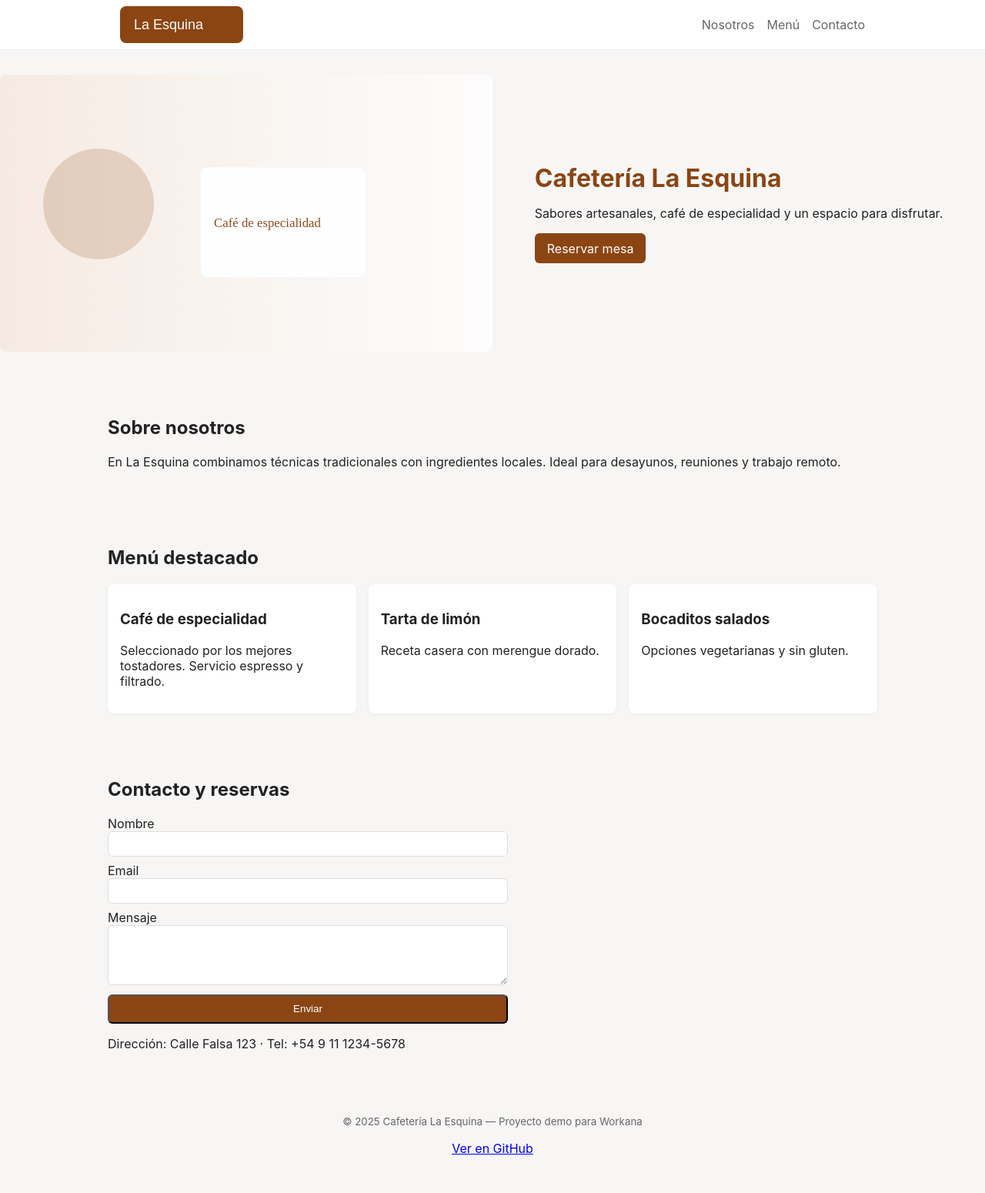
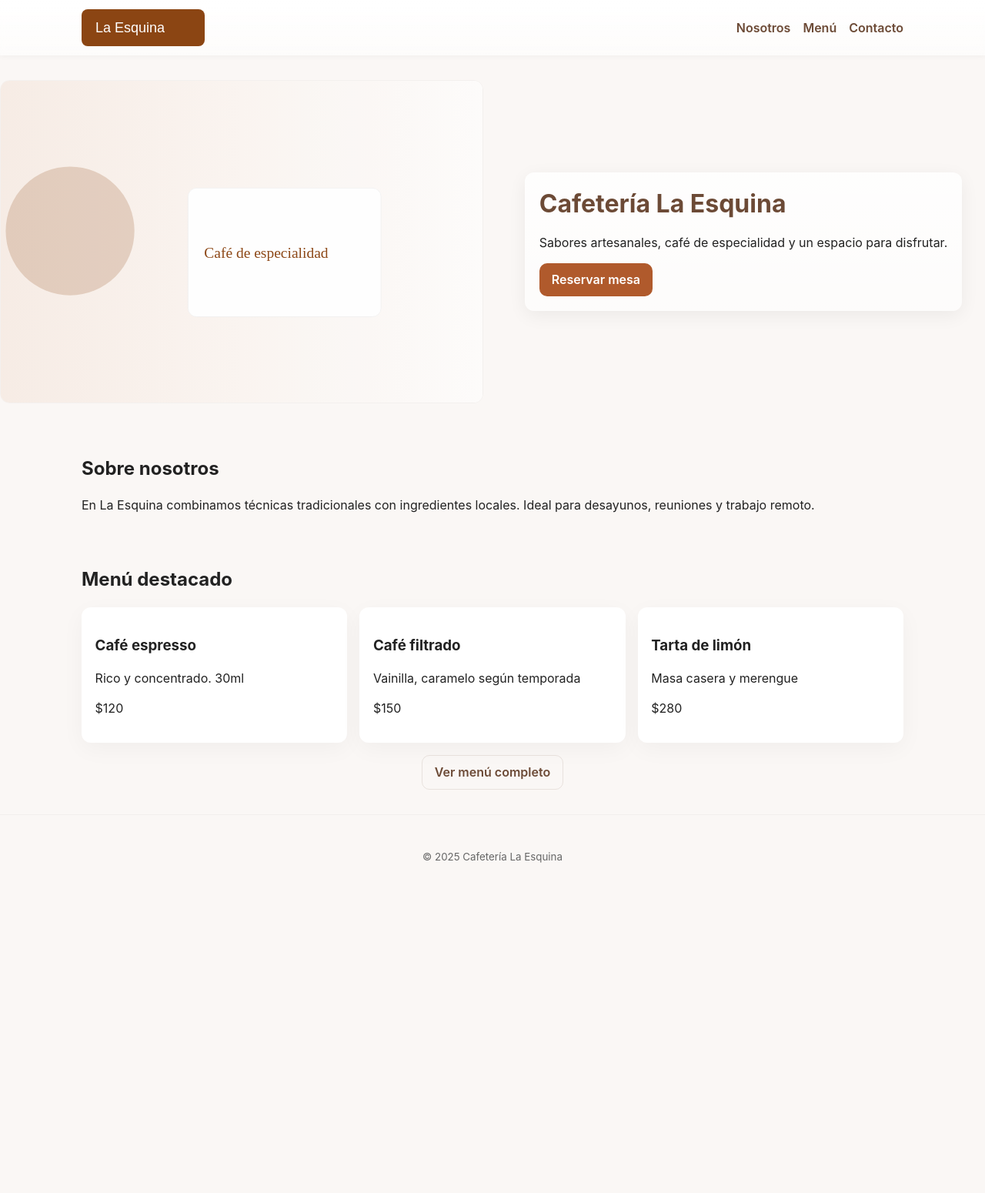
Before and after one commit to BryanDav1d/cafeteria-la-esquina, a plain HTML site: page index.html in a window 1280 px wide. Shown: the whole page at 77% size. After the commit the page ends 1165 px from the top, so only its background shows below. Drawn offline with Linux system fonts and the light colour scheme.

Commit message:
Mejora: sitio multipágina responsive, patrón MVC ligero, nuevas páginas y estilos

```diff
--- a/index.html
+++ b/index.html
@@ -8,72 +8,37 @@
   <meta name="description" content="Cafetería La Esquina: café de especialidad, repostería artesanal y ambiente acogedor. Proyecto demo para perfil Workana.">
 </head>
 <body>
-  <header class="site-header">
-    <div class="container header-inner">
-      <a href="#" class="logo">
-        <img src="assets/logo.svg" alt="La Esquina logo" height="48">
-      </a>
-      <nav class="nav">
-        <a href="#about">Nosotros</a>
-        <a href="#menu">Menú</a>
-        <a href="#contact">Contacto</a>
-      </nav>
-      <button class="nav-toggle" aria-label="Abrir menú">☰</button>
-    </div>
-  </header>
+  <body data-page="home">
+  <!-- Header (injected by JS) -->
+  <div id="site-header"></div>
 
-  <main>
+  <main id="main-content">
     <section class="hero">
       <img src="assets/hero.svg" alt="Café y repostería" class="hero-image">
       <div class="hero-content container">
         <h1>Cafetería La Esquina</h1>
         <p>Sabores artesanales, café de especialidad y un espacio para disfrutar.</p>
-        <a class="btn" href="#contact">Reservar mesa</a>
+        <a class="btn" href="contact.html">Reservar mesa</a>
       </div>
     </section>
 
-    <section id="about" class="container about">
+    <section class="container about">
       <h2>Sobre nosotros</h2>
       <p>En La Esquina combinamos técnicas tradicionales con ingredientes locales. Ideal para desayunos, reuniones y trabajo remoto.</p>
     </section>
 
-    <section id="menu" class="container menu">
+    <section class="container menu-preview">
       <h2>Menú destacado</h2>
-      <div class="cards">
-        <article class="card">
-          <h3>Café de especialidad</h3>
-          <p>Seleccionado por los mejores tostadores. Servicio espresso y filtrado.</p>
-        </article>
-        <article class="card">
-          <h3>Tarta de limón</h3>
-          <p>Receta casera con merengue dorado.</p>
-        </article>
-        <article class="card">
-          <h3>Bocaditos salados</h3>
-          <p>Opciones vegetarianas y sin gluten.</p>
-        </article>
-      </div>
-    </section>
-
-    <section id="contact" class="container contact">
-      <h2>Contacto y reservas</h2>
-      <form id="contactForm">
-        <label>Nombre<input type="text" name="name" required></label>
-        <label>Email<input type="email" name="email" required></label>
-        <label>Mensaje<textarea name="message" rows="4" required></textarea></label>
-        <button type="submit" class="btn">Enviar</button>
-      </form>
-      <p class="note">Dirección: Calle Falsa 123 · Tel: +54 9 11 1234-5678</p>
+      <div id="menuPreview" class="cards"></div>
+      <p class="align-center"><a class="btn outline" href="menu.html">Ver menú completo</a></p>
     </section>
   </main>
 
-  <footer class="site-footer">
-    <div class="container">
-      <small>© <span id="year"></span> Cafetería La Esquina — Proyecto demo para Workana</small>
-      <p><a href="#">Ver en GitHub</a></p>
-    </div>
-  </footer>
+  <div id="site-footer"></div>
 
+  <script src="js/models.js"></script>
+  <script src="js/views.js"></script>
+  <script src="js/controllers.js"></script>
   <script src="script.js"></script>
 </body>
 </html>
--- /dev/null
+++ b/js/controllers.js
@@ -0,0 +1,32 @@
+// Controller: conecta modelos y vistas
+const Controllers = (function(){
+  function injectShell(){
+    const headerEl = document.getElementById('site-header');
+    const footerEl = document.getElementById('site-footer');
+    if(headerEl) headerEl.innerHTML = Views.header();
+    if(footerEl) footerEl.innerHTML = Views.footer();
+    // year
+    const yearEl = document.getElementById('year');
+    if(yearEl) yearEl.textContent = new Date().getFullYear();
+    // nav toggle
+    const btn = document.querySelector('.nav-toggle');
+    const nav = document.querySelector('.nav');
+    btn && btn.addEventListener('click', ()=> nav.classList.toggle('open'));
+  }
+
+  function renderMenuPreview(){
+    const target = document.getElementById('menuPreview');
+    if(!target) return;
+    const list = MenuModel.all().slice(0,3);
+    target.innerHTML = Views.menuList(list);
+  }
+
+  function renderMenuPage(){
+    const target = document.getElementById('menuList');
+    if(!target) return;
+    const list = MenuModel.all();
+    target.innerHTML = Views.menuList(list);
+  }
+
+  return { injectShell, renderMenuPreview, renderMenuPage };
+})();
--- /dev/null
+++ b/js/models.js
@@ -0,0 +1,15 @@
+// Model: datos estáticos para el demo
+const MenuModel = (function(){
+  const items = [
+    {id:1, title:'Café espresso', desc:'Rico y concentrado. 30ml', price:'$120'},
+    {id:2, title:'Café filtrado', desc:'Vainilla, caramelo según temporada', price:'$150'},
+    {id:3, title:'Tarta de limón', desc:'Masa casera y merengue', price:'$280'},
+    {id:4, title:'Bocaditos salados', desc:'Opciones veganas y sin gluten', price:'$220'}
+  ];
+  return {
+    all: ()=>items,
+    getById: (id)=>items.find(i=>i.id===id)
+  };
+})();
+
+// Otros modelos futuros pueden exportarse aquí
--- /dev/null
+++ b/js/views.js
@@ -0,0 +1,27 @@
+// Views: funciones que generan HTML
+const Views = (function(){
+  function header(){
+    return `
+    <header class="site-header">
+      <div class="container header-inner">
+        <a href="index.html" class="logo"><img src="assets/logo.svg" alt="La Esquina logo" height="48"></a>
+        <nav class="nav">
+          <a href="about.html">Nosotros</a>
+          <a href="menu.html">Menú</a>
+          <a href="contact.html">Contacto</a>
+        </nav>
+        <button class="nav-toggle" aria-label="Abrir menú">☰</button>
+      </div>
+    </header>`;
+  }
+
+  function footer(){
+    return `<footer class="site-footer"><div class="container"><small>© <span id="year"></span> Cafetería La Esquina</small></div></footer>`;
+  }
+
+  function menuList(items){
+    return items.map(it=>`<article class="card"><h3>${it.title}</h3><p>${it.desc}</p><p class="muted">${it.price}</p></article>`).join('');
+  }
+
+  return { header, footer, menuList };
+})();
--- a/script.js
+++ b/script.js
@@ -1,16 +1,28 @@
 // Pequeños comportamientos: año y envío de formulario (no hay backend)
-document.addEventListener('DOMContentLoaded',function(){
-  document.getElementById('year').textContent = new Date().getFullYear();
+document.addEventListener('DOMContentLoaded', function(){
+  // Inyectar header/footer y renderizar contenido según la página
+  Controllers.injectShell();
+  const page = document.body.dataset.page;
+  if(page === 'home'){
+    Controllers.renderMenuPreview();
+  } else if(page === 'menu'){
+    Controllers.renderMenuPage();
+  }
+
+  // Form handler (si existe)
   const form = document.getElementById('contactForm');
-  form.addEventListener('submit', function(e){
-    e.preventDefault();
-    alert('Gracias — su mensaje se ha enviado (demo).');
-    form.reset();
-  });
-  // toggle simple menu for small screens
-  const btn = document.querySelector('.nav-toggle');
-  const nav = document.querySelector('.nav');
-  btn && btn.addEventListener('click', ()=>{
-    nav.classList.toggle('open');
-  });
+  if(form){
+    form.addEventListener('submit', function(e){
+      e.preventDefault();
+      // validación mínima
+      const name = form.name.value.trim();
+      const email = form.email.value.trim();
+      if(!name || !email){
+        alert('Por favor complete nombre y email.');
+        return;
+      }
+      alert('Gracias — su mensaje se ha enviado (demo).');
+      form.reset();
+    });
+  }
 });
--- a/styles.css
+++ b/styles.css
@@ -1,32 +1,58 @@
-/* Simple, professional style for demo site */
-:root{--bg:#f7f6f5;--card:#ffffff;--accent:#8b4513;--muted:#666}
+/* Professional responsive styles + color system */
+:root{
+  --bg:#faf7f5;
+  --surface:#ffffff;
+  --accent:#b05a2c; /* warm coffee */
+  --accent-2:#6c4a36; /* dark brown */
+  --muted:#666666;
+  --glass: rgba(255,255,255,0.6);
+}
 *{box-sizing:border-box}
 html,body{height:100%}
-body{font-family:Inter,Segoe UI,Roboto,Helvetica,Arial,sans-serif;margin:0;background:var(--bg);color:#222}
-.container{max-width:1000px;margin:0 auto;padding:1rem}
-.site-header{background:#fff;border-bottom:1px solid #eee}
-.header-inner{display:flex;align-items:center;gap:1rem;padding:0.5rem 1rem}
+body{font-family:Inter, 'Segoe UI', Roboto, Helvetica, Arial, sans-serif;margin:0;background:var(--bg);color:#222;line-height:1.4}
+.container{max-width:1100px;margin:0 auto;padding:1rem}
+
+/* Header */
+.site-header{background:linear-gradient(180deg,var(--surface),var(--glass));-webkit-backdrop-filter: blur(4px);backdrop-filter: blur(4px);box-shadow:0 1px 8px rgba(16,16,16,0.04)}
+.header-inner{display:flex;align-items:center;gap:1rem;padding:0.75rem 1rem}
 .logo img{display:block}
 .nav{margin-left:auto;display:flex;gap:1rem}
-.nav a{color:var(--muted);text-decoration:none}
-.nav-toggle{display:none}
+.nav a{color:var(--accent-2);text-decoration:none;font-weight:600}
+.nav a:hover{color:var(--accent)}
+.nav-toggle{display:none;background:none;border:0;font-size:1.25rem}
+
+/* Hero */
 .hero{display:grid;grid-template-columns:1fr;align-items:center;padding:2rem 0}
-.hero-image{width:100%;height:220px;object-fit:cover;border-radius:8px;opacity:0.95}
-.hero-content{position:relative;text-align:center;margin-top:-120px}
-.hero h1{font-size:2rem;margin:0;color:var(--accent)}
-.btn{display:inline-block;background:var(--accent);color:#fff;padding:0.6rem 1rem;border-radius:6px;text-decoration:none}
-.about{padding:2rem 0}
-.menu{padding:2rem 0}
-.cards{display:grid;grid-template-columns:repeat(auto-fit,minmax(200px,1fr));gap:1rem}
-.card{background:var(--card);padding:1rem;border-radius:8px;box-shadow:0 1px 4px rgba(0,0,0,0.05)}
-.contact{padding:2rem 0}
-.contact form{display:grid;gap:0.5rem;max-width:520px}
-.contact label{display:block}
-input,textarea{width:100%;padding:0.5rem;border:1px solid #ddd;border-radius:6px}
-.site-footer{padding:1rem 0;text-align:center;color:var(--muted)}
-@media(min-width:700px){
-  .hero{grid-template-columns:1fr 1fr}
-  .hero-image{height:360px}
+.hero-image{width:100%;height:260px;object-fit:cover;border-radius:12px;opacity:0.98;border:1px solid rgba(0,0,0,0.03)}
+.hero-content{position:relative;text-align:center;margin-top:-100px;background:linear-gradient(180deg, rgba(255,255,255,0.85), rgba(255,255,255,0.6));padding:1.2rem;border-radius:12px;box-shadow:0 6px 24px rgba(17,17,17,0.06)}
+.hero h1{font-size:2rem;margin:0;color:var(--accent-2)}
+.btn{display:inline-block;background:var(--accent);color:#fff;padding:0.65rem 1rem;border-radius:10px;text-decoration:none;font-weight:600}
+.btn.outline{background:transparent;color:var(--accent-2);border:1px solid rgba(108,74,54,0.12)}
+
+/* Cards */
+.cards{display:grid;grid-template-columns:repeat(auto-fit,minmax(220px,1fr));gap:1rem}
+.card{background:var(--surface);padding:1.1rem;border-radius:12px;box-shadow:0 8px 30px rgba(16,16,16,0.04)}
+
+/* Contact */
+.contact form{display:grid;gap:0.6rem;max-width:520px}
+input,textarea{width:100%;padding:0.6rem;border:1px solid #e7e3df;border-radius:8px}
+
+.site-footer{padding:1.6rem 0;text-align:center;color:var(--muted);border-top:1px solid rgba(16,16,16,0.03);background:transparent}
+
+/* Responsive layout */
+@media(min-width:880px){
+  .hero{grid-template-columns:1fr 1fr;gap:1.5rem}
+  .hero-image{height:420px}
   .hero-content{text-align:left;margin-top:0}
   .nav-toggle{display:none}
 }
+
+@media(max-width:880px){
+  .nav{display:none}
+  .nav.open{display:flex;flex-direction:column;gap:0.5rem;background:var(--surface);position:absolute;right:1rem;top:64px;padding:0.6rem;border-radius:8px;box-shadow:0 8px 30px rgba(16,16,16,0.08)}
+  .nav-toggle{display:inline-block}
+  .hero-content{margin-top:-60px}
+}
+
+/* Utilities */
+.align-center{text-align:center}
```
Also changed, not shown: about.html (added, +26 -0 lines), contact.html (added, +28 -0 lines), menu.html (added, +22 -0 lines), README.md.
